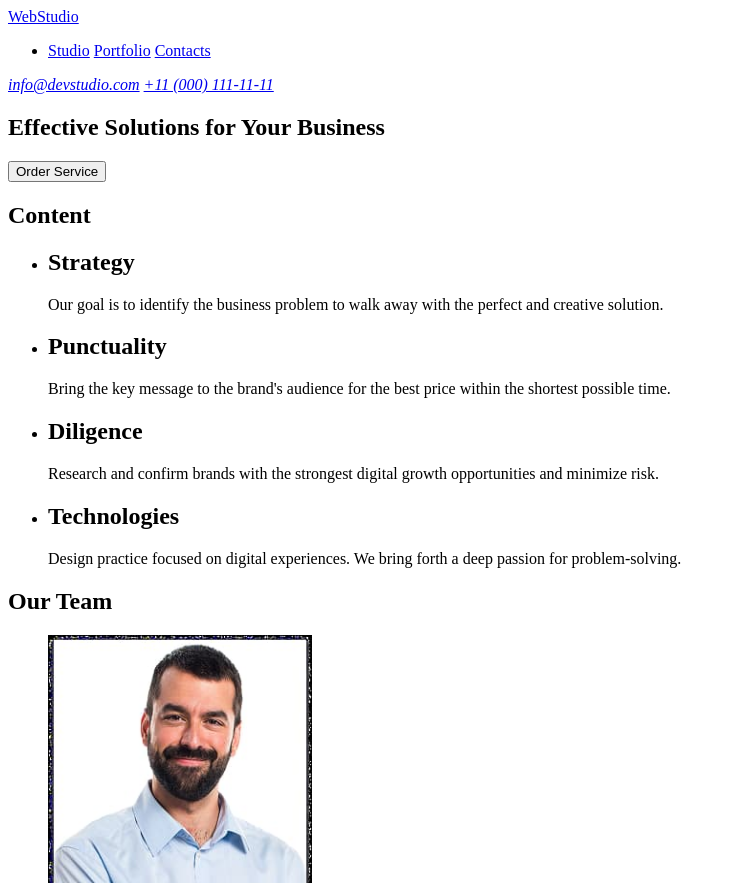
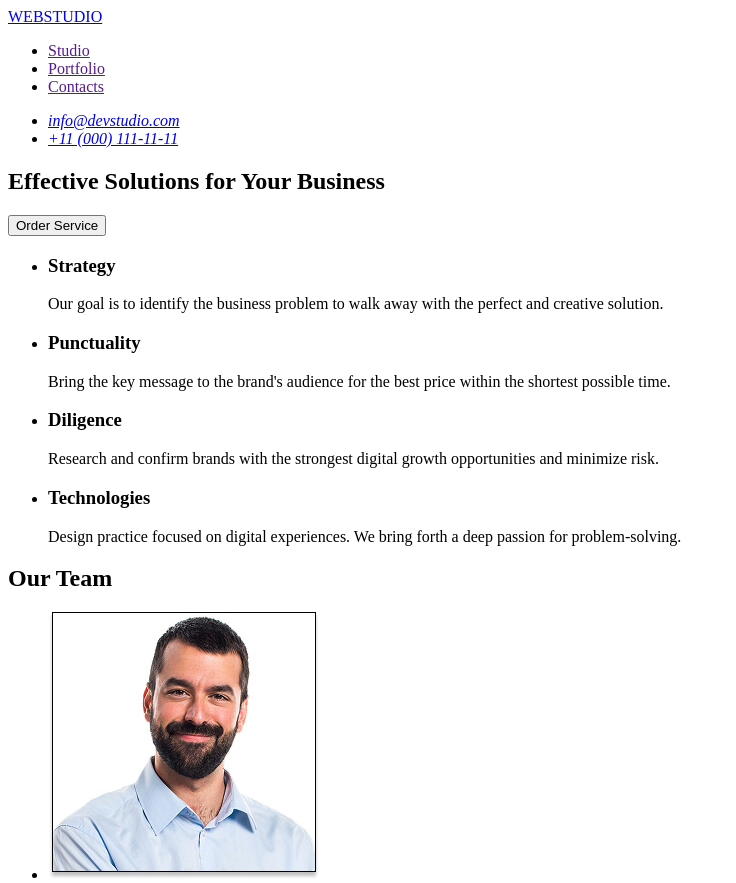
Before and after one commit to LiliiaKravchuk/goit-markup-hw-01, a plain HTML site: page index.html in a window 1280 px wide. Shown: the top 883 px of the page, without its empty margins (0-736 px from the left). Drawn offline with Linux system fonts and the light colour scheme.

Commit message:
module 1 homework 1. almost without css.

```diff
--- a/index.html
+++ b/index.html
@@ -3,92 +3,88 @@
 <head>
     <meta charset="UTF-8">
     <meta name="viewport" content="width=device-width, initial-scale=1.0">
-    <title>"WebStudio"</title>
+    <title>Web Studio</title>
+
 </head>
+
 <body>
-    <!-- Header -->
     <header>
+    <a href="./index.html"><span style="color:blue">WEB</span>STUDIO</a>
+    <!-- если есть однотипные елементы список - ul -->
     <nav>
-            <a href="./index.html">WebStudio</a>
       <ul>
-                <li>
-                    <a href="#">Studio</a>
-                    <a href="#">Portfolio</a>
-                    <a href="#">Contacts</a>
-                </li>
+        <li><a href="">Studio</a></li>
+        <li><a href="">Portfolio</a></li>
+        <li><a href="">Contacts</a></li>
       </ul>
     </nav>
-
     <address>
-                <a href="mailto:info@devstudio.com">info@devstudio.com</a>
-                <a href="tel:+110001111111">+11 (000) 111-11-11</a>
+      <!-- shortcut - ul>li*2>a -->
+       <ul>
+        <li><a href="mailto:info@devstudio.com">info@devstudio.com</a></li>
+        <li><a href="tel:+110001111111">+11 (000) 111-11-11</a></li>
+       </ul>
     </address>
-
   </header>
   <main>
-        <!-- hero section -->
     <section>
         <h1>Effective Solutions for Your Business</h1>
         <button type="button">Order Service</button>
     </section>
-
-        <!-- features section -->
     <section>
-            <h2>Content</h2>
         <ul>
             <li>
-                    <h2>Strategy</h2>
-                    <p>Our goal is to identify the business problem to walk away with the perfect and creative solution.</p>
+                <h3>Strategy</h3>
+                <p>Our goal is to identify the business
+problem to walk away with the perfect and creative solution. </p>
             </li>
             <li>
-                    <h2>Punctuality</h2>
+                <h3>Punctuality</h3>
                 <p>Bring the key message to the brand's audience for the best price within the shortest possible time.</p>
             </li>
             <li>
-                    <h2>Diligence</h2>
+                <h3>Diligence</h3>
                 <p>Research and confirm brands with the strongest digital growth opportunities and minimize risk.</p>
             </li>
             <li>
-                    <h2>Technologies</h2>
+                <h3>Technologies</h3>
                 <p>Design practice focused on digital experiences. We bring forth a deep passion for problem-solving.</p>
             </li>
         </ul>
     </section>
-
-
-        <!-- Team section -->
     <section>
         <h2>Our Team</h2>
         <ul>
             <li>
-                    <img src="./images/Team_card_1.jpg" alt="Product Designer Mark Guerrero" width="264" height="380">
+                <img src="./images/Mark_Guerrero.jpg" alt="Mark Guerrero">
                 <h3>Mark Guerrero</h3>
                 <p>Product Designer</p>
             </li>
             <li>
-                    <img src="./images/Team_card_2.jpg" alt="Frontend Developer Tom Ford" width="264" height="380">
+                <img src="./images/Tom_Ford.jpg" alt="Tom Ford">
                 <h3>Tom Ford</h3>
                 <p>Frontend Developer</p>
             </li>
             <li>
-                    <img src="./images/Team_card_3.jpg" alt="Marketing Specialist Camila Garcia" width="264" height="380">
+                <img src="./images/Camila_Garcia.jpg" alt="Camila Garcia">
                 <h3>Camila Garcia</h3>
                 <p>Marketing</p>
             </li>
             <li>
-                    <img src="./images/Team_card_4.jpg" alt="UI Designer Daniel Wilson" width="264" height="380">
+                <img src="./images/Daniel_Wilson.jpg" alt="Daniel Wilson">
                 <h3>Daniel Wilson</h3>
                 <p>UI Designer</p>
             </li>
         </ul>
     </section>
 
+
   </main>
   <footer>
-        <!-- <a href="#">WEBSTUDIO</a> -->
-        <a href="./index.html">WebStudio</a>
+    <section>
+        <h3><span style="color:blue">WEB</span>STUDIO</h3>
         <p>Increase the flow of customers and sales for your business with digital marketing & growth solutions.</p>
-
+    </section>
   </footer>
 </body>
 </html>
```
Also changed, not shown: images/Camila_Garcia.jpg (added), images/Daniel_Wilson.jpg (added), images/Light-bg.jpg (deleted), images/Mark_Guerrero.jpg (added), images/Team_card_1.jpg (deleted), images/Team_card_2.jpg (deleted), images/Team_card_3.jpg (deleted), images/Team_card_4.jpg (deleted), images/Tom_Ford.jpg (added), images/hero_image.jpg (deleted), 1 other file. Lines whose indentation alone changed are shown as unchanged.
